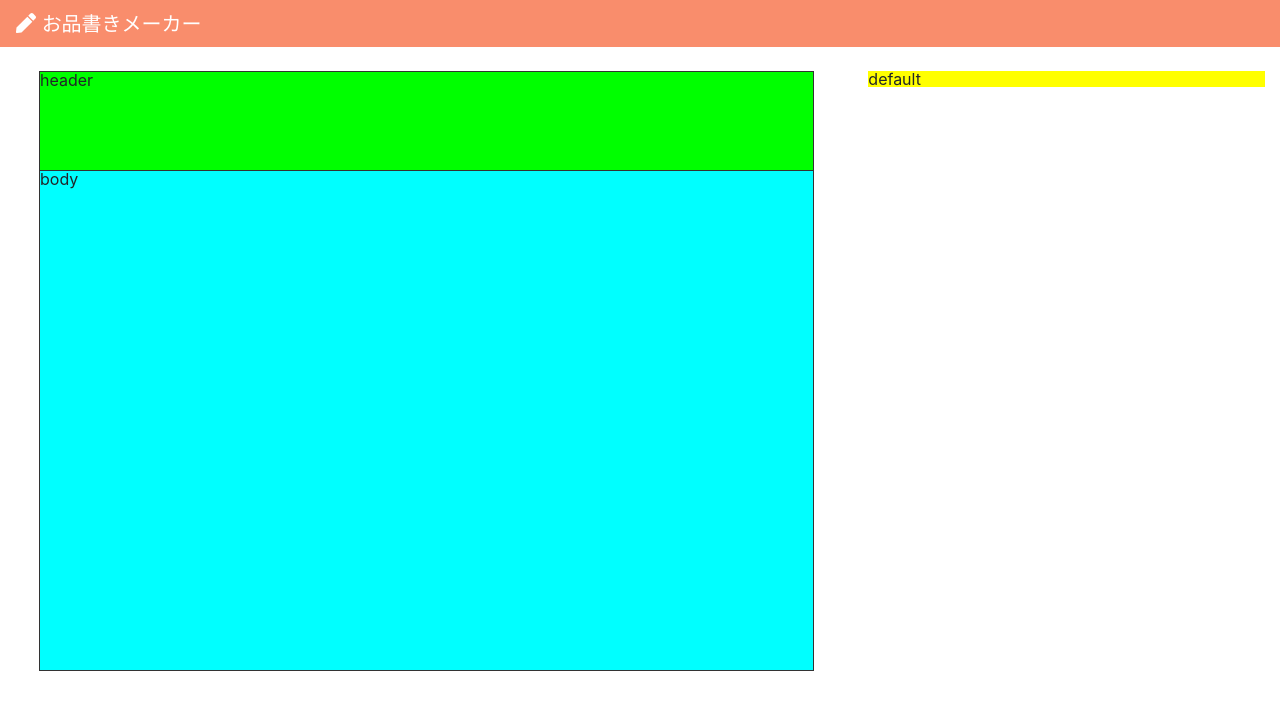
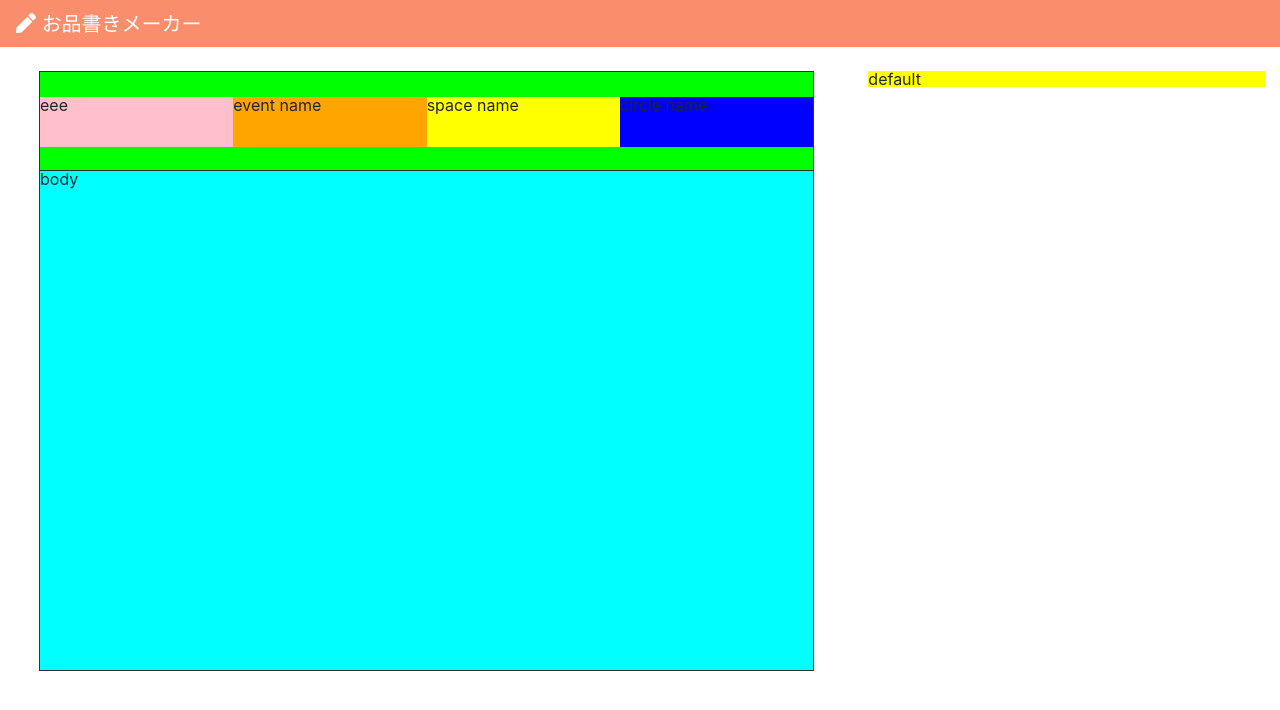
Before and after one commit to kyoruni/oshinagaki, a Vue app: page /edit in a window 1280 px wide. Shown: the top 710 px of the page. Built offline with nearby package versions, Linux system fonts and the light colour scheme.

Commit message:
:wrench: イベント開催日のバインド

```diff
--- a/src/components/EditMenuHeader.vue
+++ b/src/components/EditMenuHeader.vue
@@ -3,7 +3,13 @@
     <!-- 日付 -->
     <div class="form-group">
       <label for="inputEventDate">イベント開催日</label>
-      <input type="text" class="form-control" id="inputEventDate" placeholder="イベント開催日">
+      <input
+        type="text"
+        class="form-control"
+        id="inputEventDate"
+        placeholder="イベント開催日"
+        :value="eventDate"
+        @input="setEventDate">
     </div>
     <!-- イベント名 -->
     <div class="form-group">
@@ -25,6 +31,14 @@
 
 <script>
 export default {
-  name: 'EditMenuHeader'
+  name: 'EditMenuHeader',
+  methods: {
+    setEventDate (value) {
+      this.$emit('eventDate', value.target.value)
+    }
+  },
+  props: [
+    'eventDate'
+  ]
 }
 </script>
--- a/src/views/Edit.vue
+++ b/src/views/Edit.vue
@@ -4,7 +4,20 @@
       <div class="left col-8">
         <div class="preview m-4">
           <div class="preview__header" @click="clickHeader">
-            header
+            <div class="preview__header__items">
+              <div class="preview__header__items--event-date">
+                {{ eventDate }}
+              </div>
+              <div class="preview__header__items--event-name">
+                event name
+              </div>
+              <div class="preview__header__items--space-name">
+                space name
+              </div>
+              <div class="preview__header__items--circle-name">
+                circle name
+              </div>
+            </div>
           </div>
           <div class="preview__body" @click="clickBody">
             body
@@ -16,7 +29,9 @@
           <div class="menu__default" v-if="showDefault">
             default
           </div>
-          <editMenuHeader v-if="showMenuHeader" />
+          <editMenuHeader v-if="showMenuHeader"
+            @eventDate="setEventDate"
+            :eventDate="eventDate"/>
           <editMenuBody v-if="showMenuBody" />
         </div>
       </div>
@@ -32,7 +47,8 @@ export default {
   name: 'Edit',
   data () {
     return {
-      currentSection: 'default'
+      currentSection: 'default',
+      eventDate: 'eee'
     }
   },
   components: {
@@ -45,6 +61,9 @@ export default {
     },
     clickBody () {
       this.currentSection = 'body';
+    },
+    setEventDate (value) {
+      this.eventDate = value
     }
   },
   computed: {
@@ -68,6 +87,30 @@ export default {
     background: lime;
     border: 1px solid #333;
     height: 100px;
+    &__items {
+      background: green;
+      display: flex;
+      width: 100%;
+      height: 50px;
+      margin-top: 25px;
+      margin-bottom:25px;
+      &--event-date {
+        background: pink;
+        width: 25%;
+      }
+      &--event-name {
+        background: orange;
+        width: 25%;
+      }
+      &--space-name {
+        background: yellow;
+        width: 25%;
+      }
+      &--circle-name {
+        background: blue;
+        width: 25%;
+      }
+    }
   }
   &__body {
     background: aqua;
```
